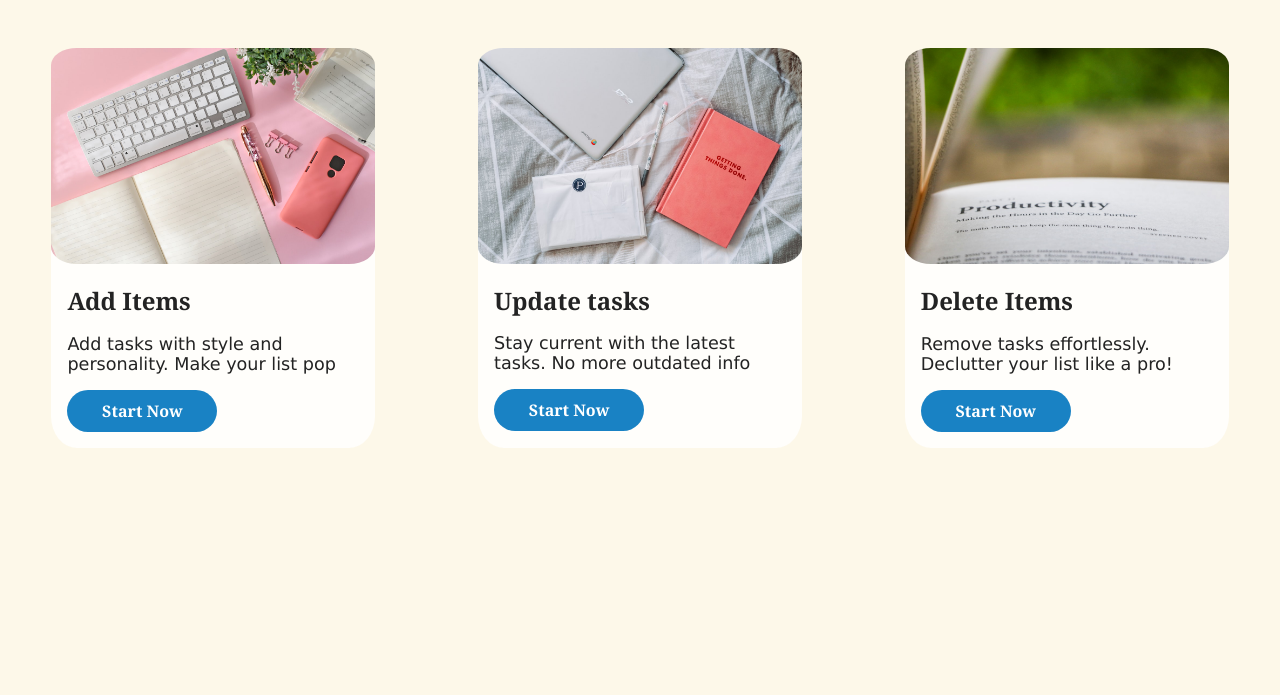
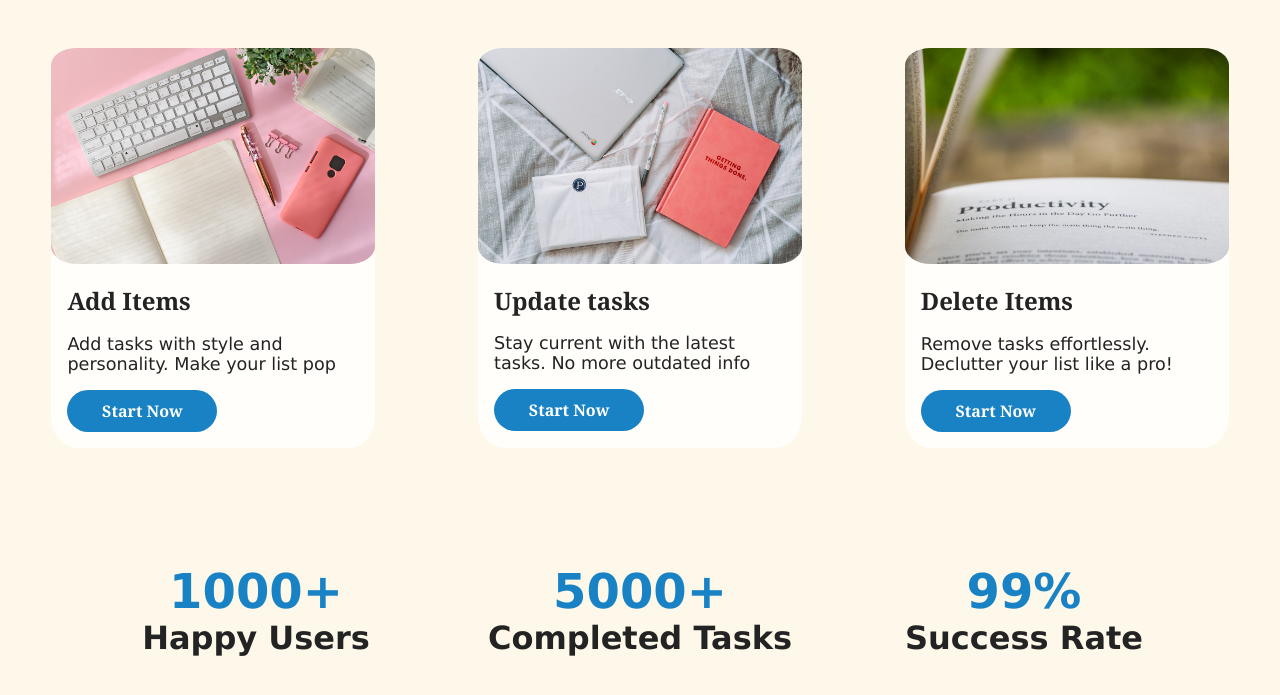
Before and after one commit to Kemboilewis/Taskify, a plain HTML site: page index.html in a window 1280 px wide. Shown: the part 804-1499 px from the top of the page. Before the commit the page ends 1303 px from the top, so only its background shows below. Drawn offline with Linux system fonts and the light colour scheme.

Commit message:
added counters

```diff
--- a/assets/css/style.css
+++ b/assets/css/style.css
@@ -157,68 +157,67 @@ main div.jumbotron {
 }
 
 main div.jumbotron h2 {
-  color: rgba(35, 35, 35,1);
+  color: rgba(35, 35, 35, 1);
   font-family: var(--font-family-headings);
   font-weight: 900;
   font-size: 2em;
 }
-main div.jumbotron ul{
+main div.jumbotron ul {
   list-style: none;
   /* padding: 10%; */
 }
-main div.jumbotron ul li{
+main div.jumbotron ul li {
   font-family: var(--font-family-text);
   font-weight: normal;
   font-size: 1.5em;
   padding: 5px;
 }
-main div.jumbotron ul li i{
+main div.jumbotron ul li i {
   color: var(--text-color);
   margin-right: 5px;
 }
 
-main div.features h2{
-  color: rgba(35, 35, 35,1);
+main div.features h2 {
+  color: rgba(35, 35, 35, 1);
   font-family: var(--font-family-headings);
   font-weight: 1000;
   font-size: 3em;
   text-align: center;
   padding-top: 5%;
-
 }
-main div.features p{
+main div.features p {
   font-family: var(--font-family-text);
   font-weight: normal;
   font-size: 1.5em;
   text-align: center;
   padding-top: 1%;
 }
-main div.features-container{
+main div.features-container {
   display: flex;
   justify-content: space-around;
 }
-div.card{
+div.card {
   margin: 4%;
   border-radius: 8%;
   flex-basis: 32%;
   background: var(--navigation);
 }
-div.card:hover{
+div.card:hover {
   cursor: pointer;
 }
-div.card img{
+div.card img {
   max-width: 100%;
   height: auto;
   border-radius: 8%;
 }
-div.card h5.card-title{
+div.card h5.card-title {
   font-family: var(--font-family-headings);
   font-weight: 700;
   font-size: 1.5em;
   padding: 5%;
   color: var(--text-color);
 }
-div.card p.card-text{
+div.card p.card-text {
   font-family: var(--font-family-text);
   font-size: 1.1em;
   padding: 0px 5%;
@@ -243,11 +242,34 @@ div.card button.card-button:hover {
   cursor: pointer;
   transition: background-color 0.5s linear;
 }
-@media screen and (max-width:992px){
-  main div.features-container{
+@media screen and (max-width: 992px) {
+  main div.features-container {
     flex-direction: column;
     flex-basis: 90%;
     margin: auto;
   }
-
 }
+/* counters */
+div.counters {
+  padding: 5%;
+  display: flex;
+  justify-content: space-between;
+}
+div.counters p.counter-item {
+  display: flex;
+  flex-direction: column;
+  justify-content: center;
+  align-items: center;
+  width: 100%;
+  font-family: var(--font-family-text);
+}
+div.counters p.counter-item span.counter-numbers {
+  font-weight: 1000;
+  font-size: 3em;
+  color: #1982c4;
+}
+div.counters p.counter-item span.counter-text {
+  font-weight: 800;
+  font-size: 2em;
+  color: var(--text-color);
+}
--- a/index.html
+++ b/index.html
@@ -87,6 +87,20 @@
           </div>
         </div>
       </div>
+      <div class="counters">
+        <p class="counter-item">
+          <span class="counter-numbers">1000+</span>
+          <span class="counter-text">Happy Users</span>
+        </p>
+        <p class="counter-item">
+          <span class="counter-numbers">5000+</span>
+          <span class="counter-text">Completed Tasks</span>
+        </p>
+        <p class="counter-item">
+          <span class="counter-numbers">99%</span>
+          <span class="counter-text">Success Rate</span>
+        </p>
+      </div>
     </main>
   </body>
 </html>
```
